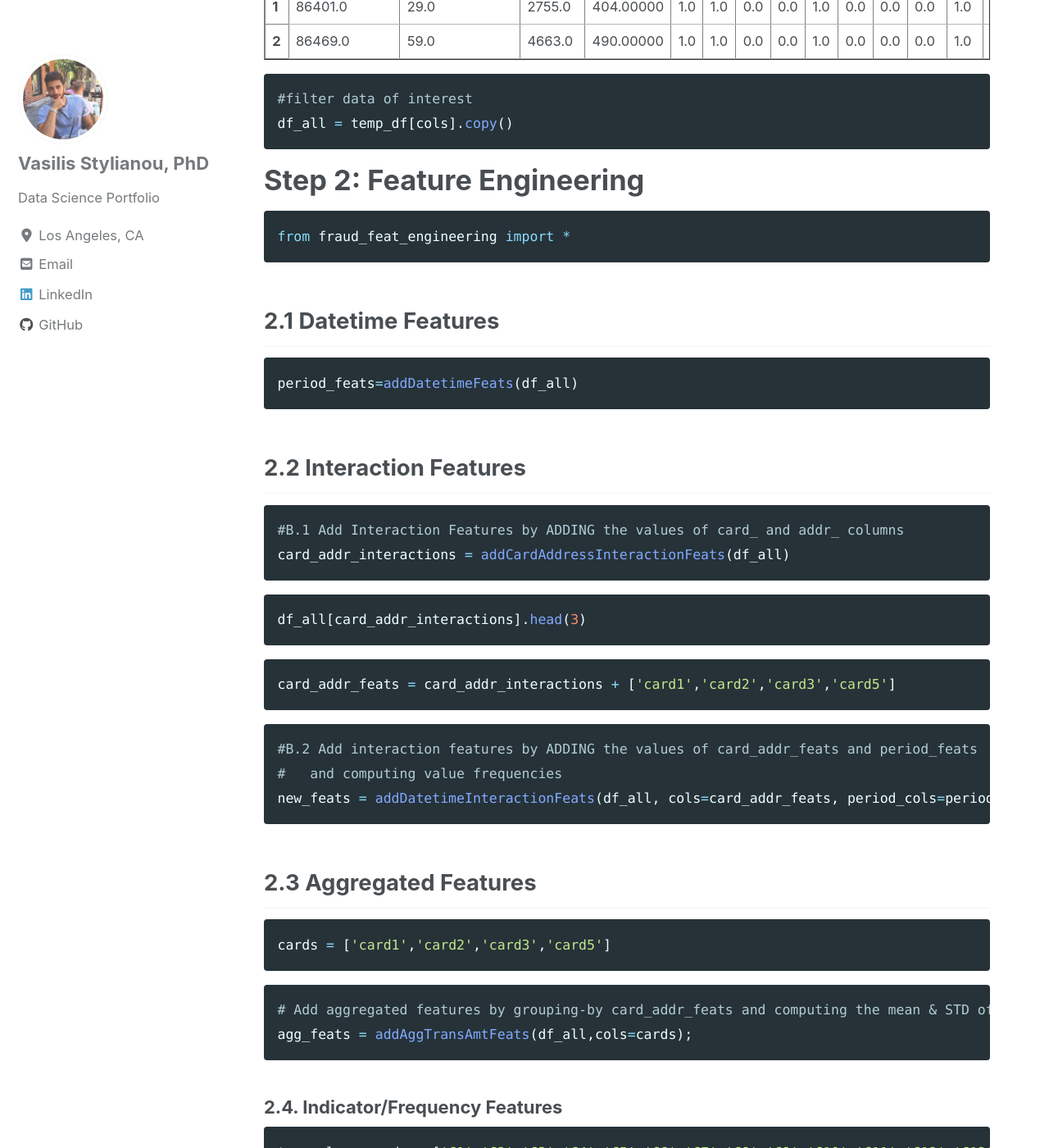
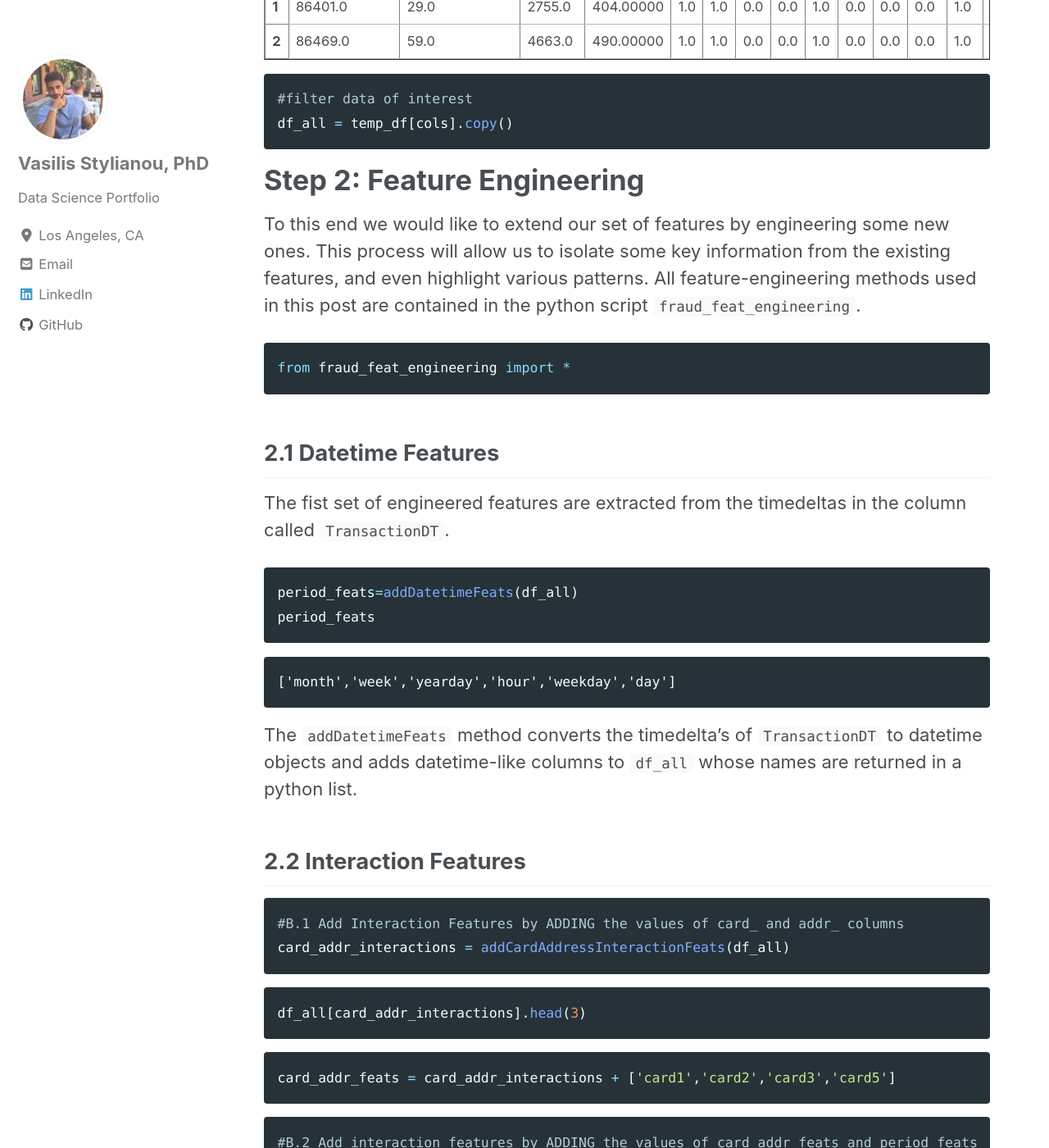
Before and after one commit to vasilis-stylianou/vasilis-stylianou.github.io, a Jekyll site: the page built from _posts/2019-09-20-ML_Kaggle_Part1.md, in a window 1280 px wide and 1400 px high, scrolled down 12828 px. Shown: the whole window at 82% size. Built offline with Jekyll 4.4.1, drawn with Linux system fonts in a browser that asks for light colours; cached includes are drawn as plain includes; nearby versions of some CDN libraries.

Commit message:
Update 2019-09-20-ML_Kaggle_Part1.md

````diff
--- a/_posts/2019-09-20-ML_Kaggle_Part1.md
+++ b/_posts/2019-09-20-ML_Kaggle_Part1.md
@@ -3723,17 +3723,22 @@ df_all = temp_df[cols].copy()
 ```
 
 # Step 2: Feature Engineering
+
+To this end we would like to extend our set of features by engineering some new ones. This process will allow us to isolate some key information from the existing features, and even highlight various patterns.
+All feature-engineering methods used in this post are contained in the python script  ```fraud_feat_engineering```.
 ```python
 from fraud_feat_engineering import *
 ```
 
 ## 2.1 Datetime Features
-
-
+The fist set of engineered features are extracted from the timedeltas in the column called ```TransactionDT```.
 ```python
 period_feats=addDatetimeFeats(df_all)
-```
-
+period_feats
+```
+    ['month','week','yearday','hour','weekday','day']
+
+The ```addDatetimeFeats``` method converts the timedelta's of ```TransactionDT``` to datetime objects and adds datetime-like columns to ```df_all``` whose names are returned in a python list.
 ## 2.2 Interaction Features
 
 
````
